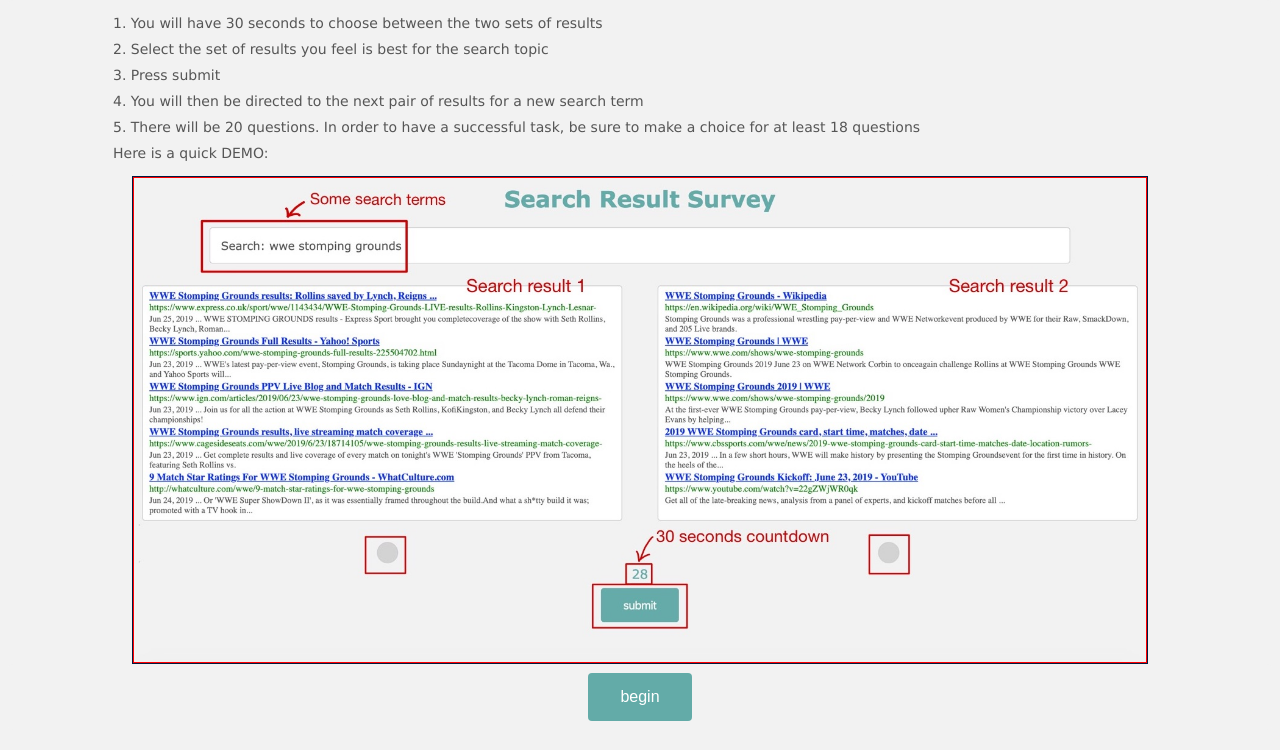
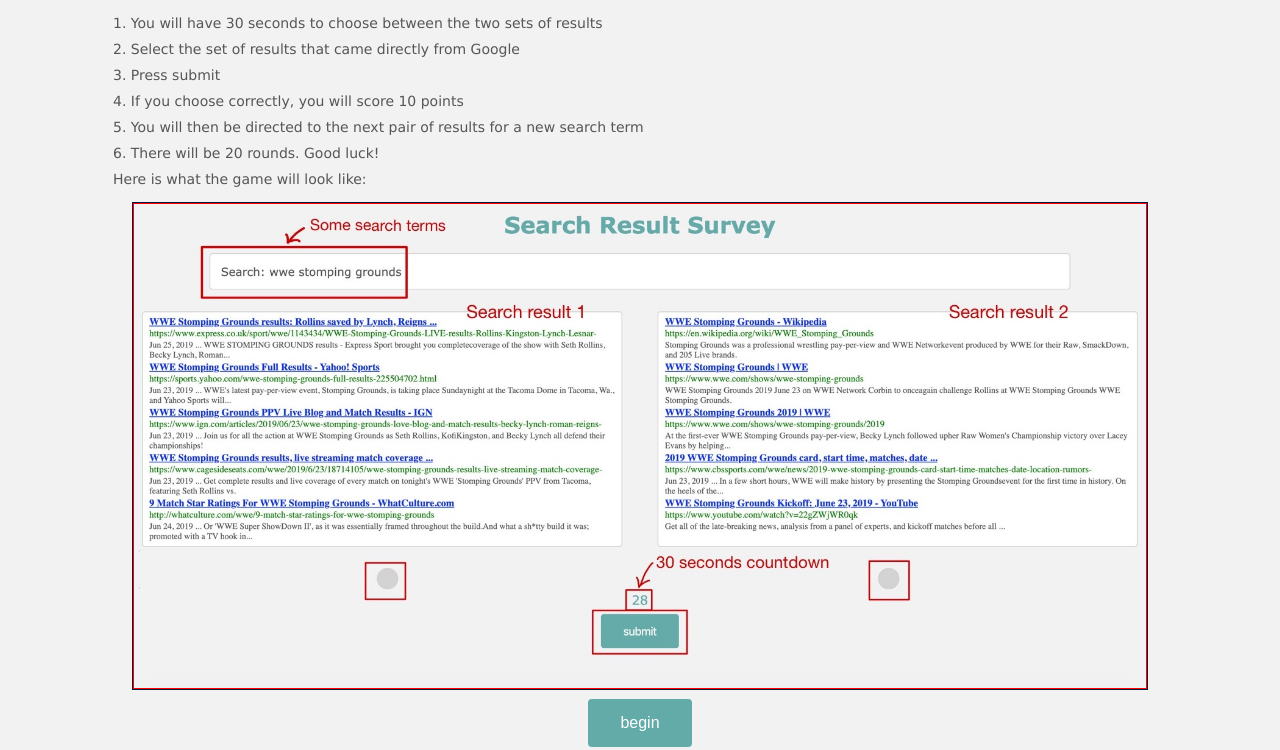
Before and after one commit to saeliddp/fate-public, a Django app: template version2/templates/version2/instructions.html in a window 1280 px wide. Shown: the part 56-806 px from the top of the page. Before the commit the page ends 777 px from the top, so only its background shows below. Run offline with Django 3.2, Linux system fonts and the light colour scheme; the template is opened without the code that fills it: most values are stand-ins (such as "Sample title", 1, 10 or a date in 2020); parts of the project's set-up code (start-up, migrations or seed data) failed here and were passed over.

Commit message:
changed instructions a bit

```diff
--- a/version2/templates/version2/instructions.html
+++ b/version2/templates/version2/instructions.html
@@ -63,12 +63,13 @@ img {
 <body style="background-color: #f2f2f2">
 <h1 class="header">Instructions</h1>
 <div>
-	<p>1. You will have 30 seconds to choose between the two sets of results </p>
-  <p>2. Select the set of results you feel is best for the search topic </p>
-	<p>3. Press submit </p>
-  <p>4. You will then be directed to the next pair of results for a new search term </p>
-  <p>5. There will be 20 questions. In order to have a successful task, be sure to make a choice for at least 18 questions </p>
-  <p>Here is a quick DEMO:</p>
+  <p>1. You will have 30 seconds to choose between the two sets of results </p>
+  <p>2. Select the set of results that came directly from Google </p>
+  <p>3. Press submit </p>
+  <p>4. If you choose correctly, you will score 10 points
+  <p>5. You will then be directed to the next pair of results for a new search term </p>
+  <p>6. There will be 20 rounds. Good luck! </p>
+  <p>Here is what the game will look like:</p>
 </div>
 {% load staticfiles %}
 <img src="{% static 'myapp/demo.jpg' %}" alt="demo">
```
